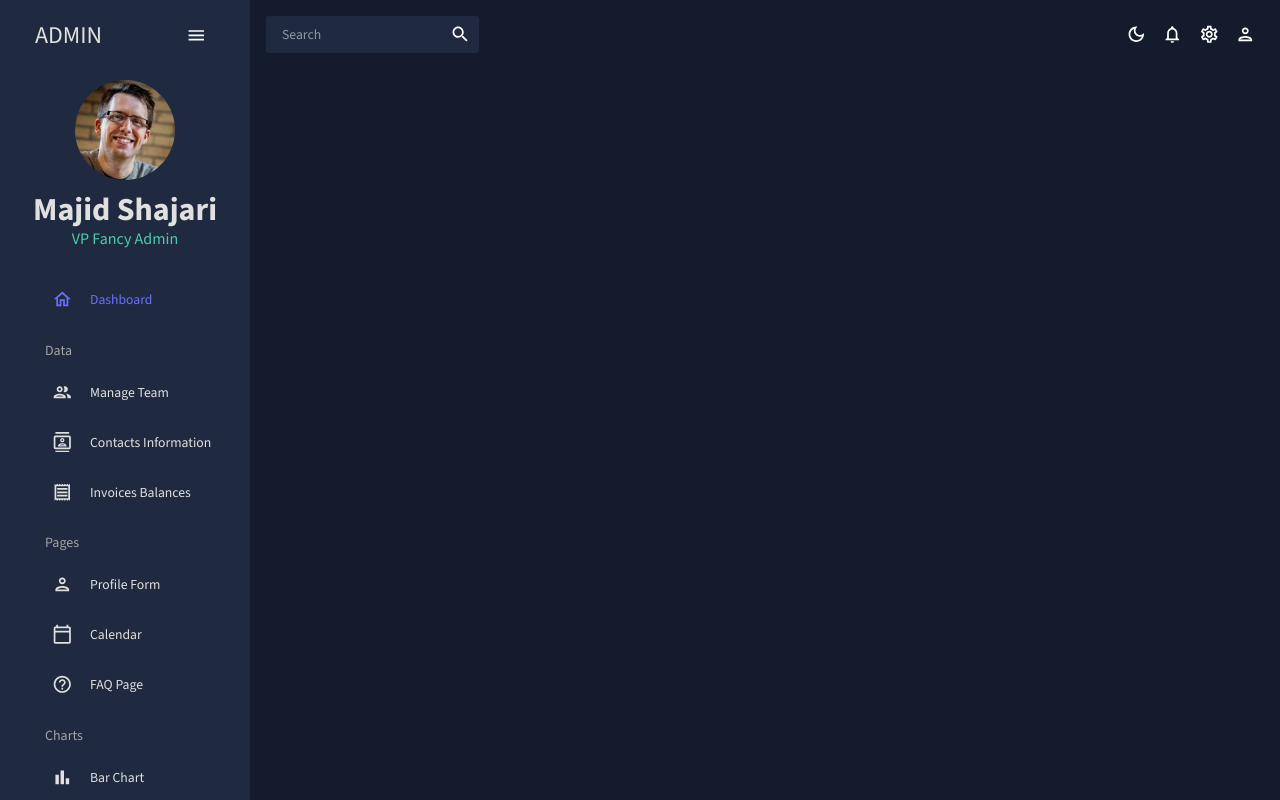
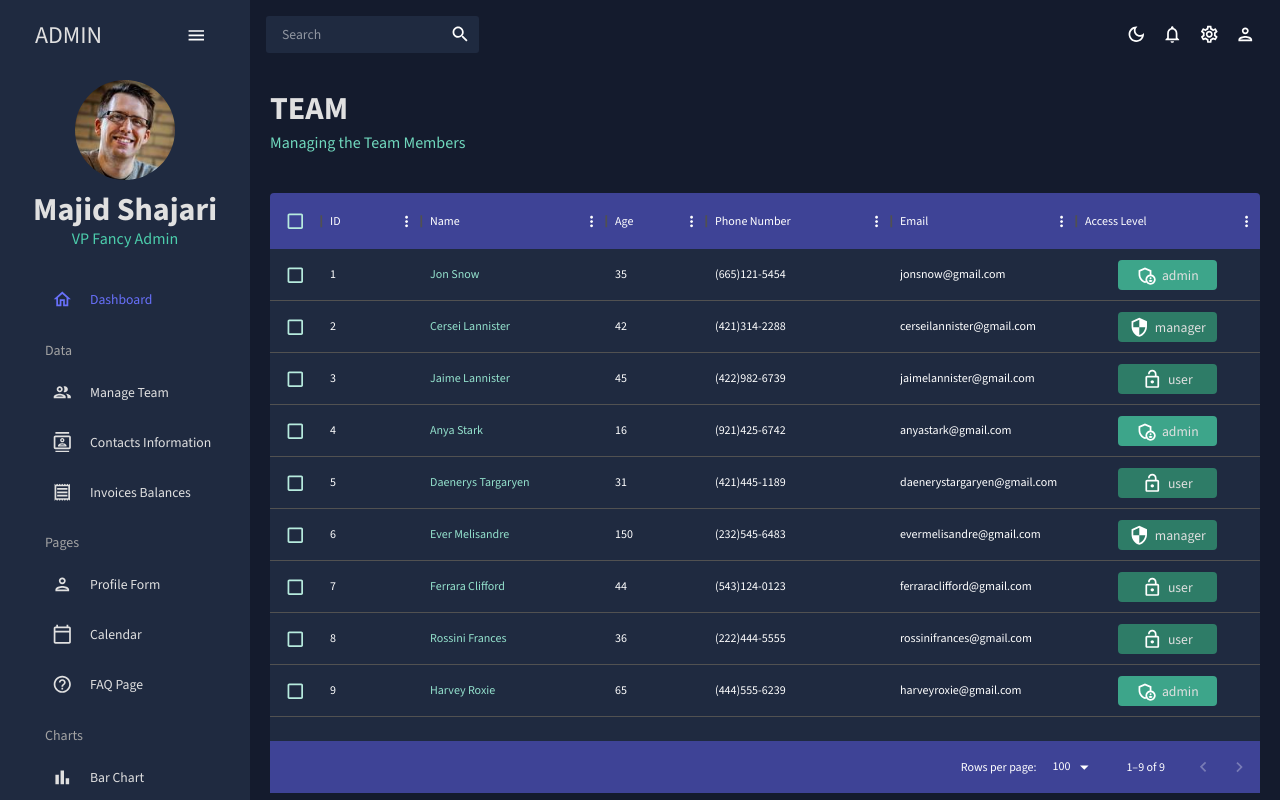
Before and after one commit to MajidShajari/react-admin-dashboard, a React (Vite) app: page /team in a window 1280 px wide. Shown: the top 800 px of the page. Built offline with nearby package versions, Linux system fonts and the light colour scheme.

Commit message:
Create Team component

```diff
--- a/src/App.jsx
+++ b/src/App.jsx
@@ -13,7 +13,7 @@
 // import { Invoices } from './scenes/invoices/Invoices';
 import { Line } from './scenes/line/Line';
 import { Pie } from './scenes/pie/Pie';
-// import { Team } from './scenes/team/Team';
+import { Team } from './scenes/team/Team';
 import { ColorModeContext, useMode } from './theme';
 function App() {
     const [theme, colorMode] = useMode();
@@ -28,7 +28,7 @@
                         <Topbar setIsSidebar={setIsSidebar} />
                         <Routes>
                             <Route path="/" element={<Dashboard />} />
-                            {/* <Route path="/team" element={<Team />} /> */}
+                            <Route path="/team" element={<Team />} />
                             {/* <Route path="/contacts" element={<Contacts />} /> */}
                             {/* <Route path="/invoices" element={<Invoices />} /> */}
                             {/* <Route path="/form" element={<Form />} /> */}
--- /dev/null
+++ b/src/scenes/team/Team.jsx
@@ -0,0 +1,107 @@
+import AdminPanelSettingsOutlinedIcon from '@mui/icons-material/AdminPanelSettingsOutlined';
+import LockOpenOutlinedIcon from '@mui/icons-material/LockOpenOutlined';
+import SecurityOutlinedIcon from '@mui/icons-material/SecurityOutlined';
+import { Box, Typography, useTheme } from '@mui/material';
+import { DataGrid } from '@mui/x-data-grid';
+import { Header } from '../../components/Header';
+import { mockDataTeam } from '../../data/mockData';
+import { tokens } from '../../theme';
+
+export const Team = () => {
+    const theme = useTheme();
+    const colors = tokens(theme.palette.mode);
+    const columns = [
+        { field: 'id', headerName: 'ID' },
+        {
+            field: 'name',
+            headerName: 'Name',
+            flex: 1,
+            cellClassName: 'name-column--cell',
+        },
+        {
+            field: 'age',
+            headerName: 'Age',
+            type: 'number',
+            headerAlign: 'left',
+            align: 'left',
+        },
+        {
+            field: 'phone',
+            headerName: 'Phone Number',
+            flex: 1,
+        },
+        {
+            field: 'email',
+            headerName: 'Email',
+            flex: 1,
+        },
+        {
+            field: 'accessLevel',
+            headerName: 'Access Level',
+            flex: 1,
+            renderCell: ({ row: { access } }) => {
+                return (
+                    <Box
+                        width="60%"
+                        m="0 auto"
+                        p="5px"
+                        display="flex"
+                        justifyContent="center"
+                        backgroundColor={
+                            access === 'admin'
+                                ? colors.greenAccent[600]
+                                : access === 'manager'
+                                ? colors.greenAccent[700]
+                                : colors.greenAccent[700]
+                        }
+                        borderRadius="4px"
+                    >
+                        {access === 'admin' && <AdminPanelSettingsOutlinedIcon />}
+                        {access === 'manager' && <SecurityOutlinedIcon />}
+                        {access === 'user' && <LockOpenOutlinedIcon />}
+                        <Typography color={colors.grey[100]} sx={{ ml: '5px' }}>
+                            {access}
+                        </Typography>
+                    </Box>
+                );
+            },
+        },
+    ];
+
+    return (
+        <Box m="20px">
+            <Header title="TEAM" subtitle="Managing the Team Members" />
+            <Box
+                m="40px 0 0 0"
+                height="75vh"
+                sx={{
+                    '& .MuiDataGrid-root': {
+                        border: 'none',
+                    },
+                    '& .MuiDataGrid-cell': {
+                        borderBottom: 'none',
+                    },
+                    '& .name-column--cell': {
+                        color: colors.greenAccent[300],
+                    },
+                    '& .MuiDataGrid-columnHeaders': {
+                        backgroundColor: colors.blueAccent[700],
+                        borderBottom: 'none',
+                    },
+                    '& .MuiDataGrid-virtualScroller': {
+                        backgroundColor: colors.primary[400],
+                    },
+                    '& .MuiDataGrid-footerContainer': {
+                        borderTop: 'none',
+                        backgroundColor: colors.blueAccent[700],
+                    },
+                    '& .MuiCheckbox-root': {
+                        color: `${colors.greenAccent[200]} !important`,
+                    },
+                }}
+            >
+                <DataGrid checkboxSelection rows={mockDataTeam} columns={columns} />
+            </Box>
+        </Box>
+    );
+};
```
